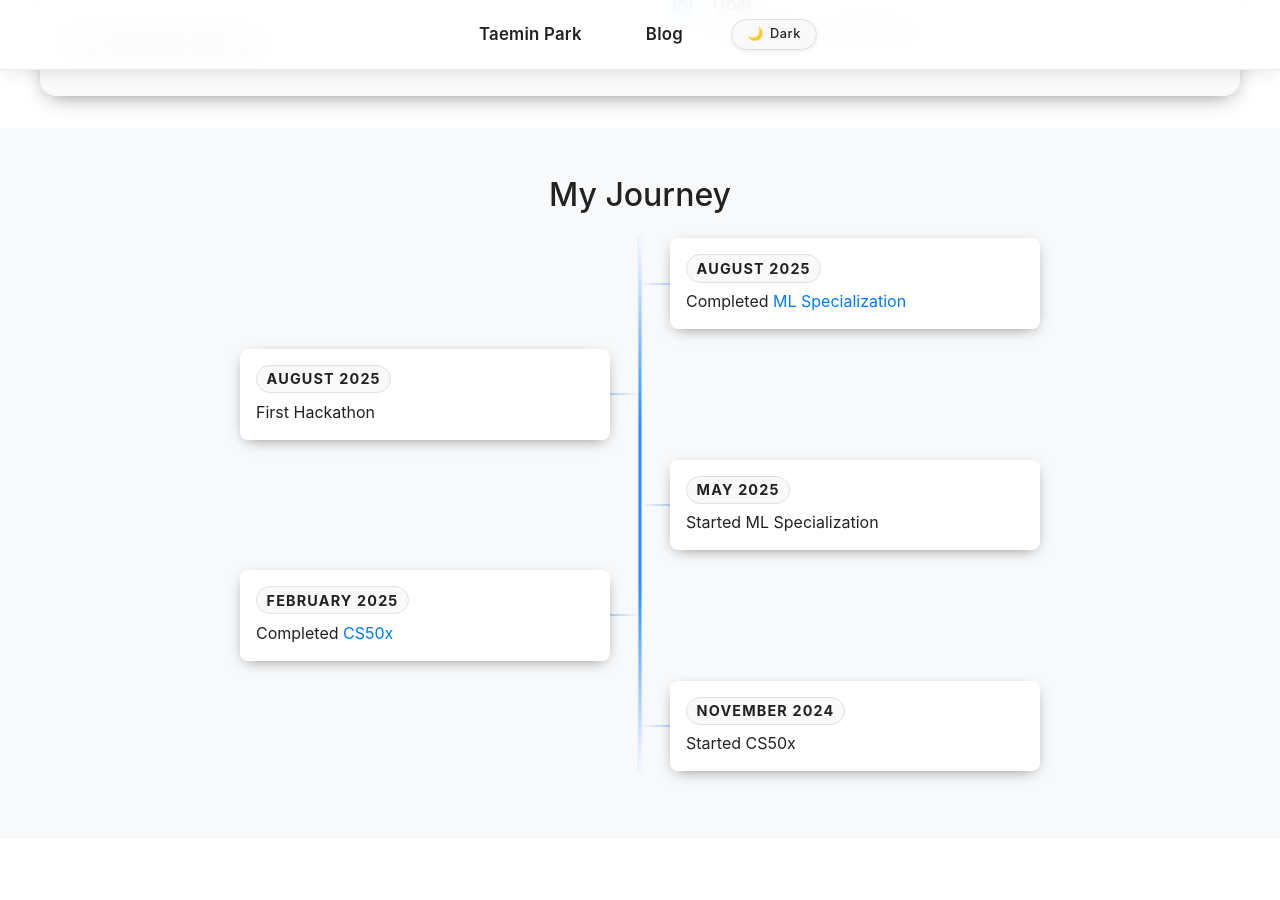
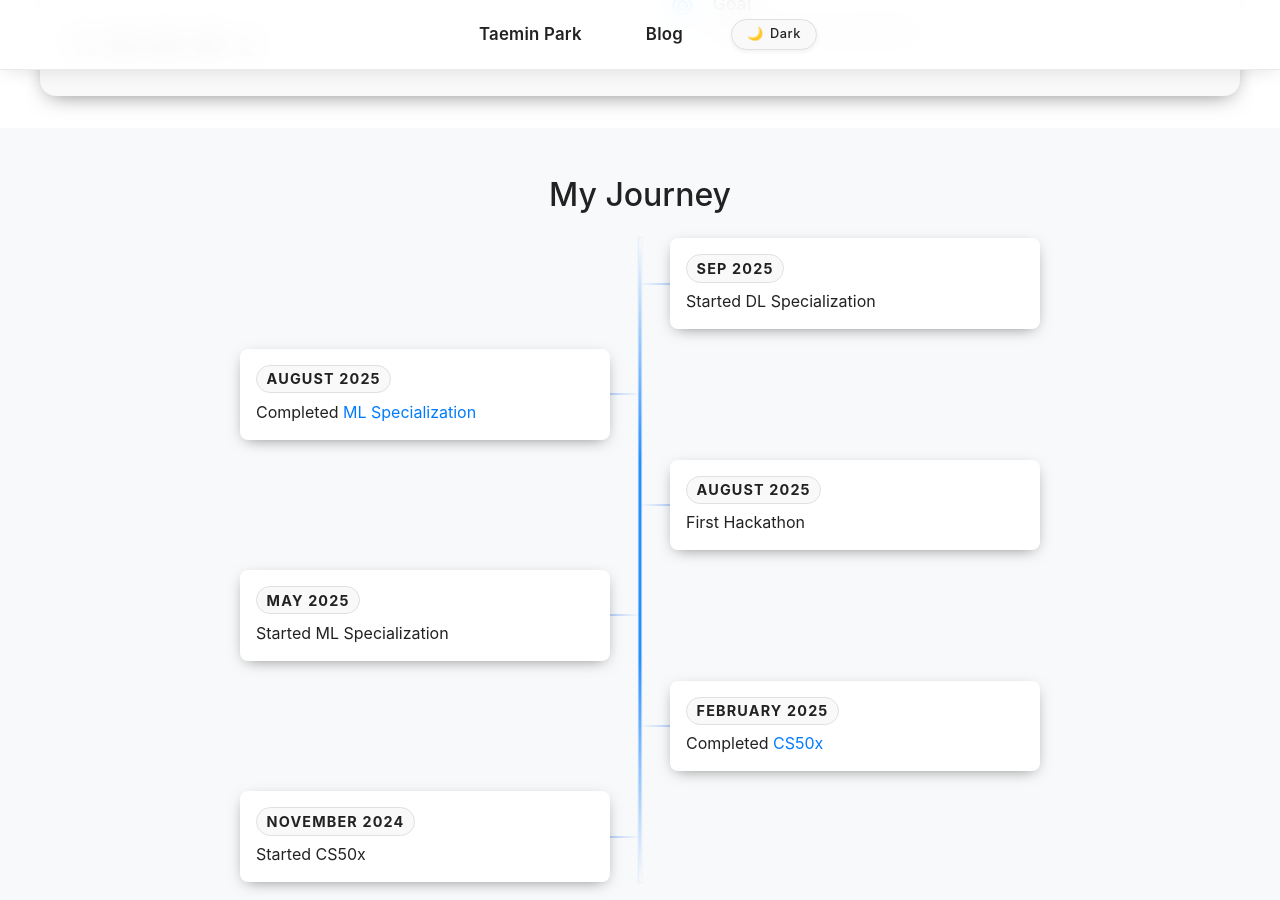
Before and after one commit to taemincode/taemincode.github.io, a Jekyll site: the page built from index.html, in a window 1280 px wide and 900 px high, scrolled down 1195 px. Built offline with Jekyll 4.4.1, drawn with Linux system fonts in a browser that asks for light colours.

Commit message:
Add timeline entry for DL Specialization

```diff
--- a/index.html
+++ b/index.html
@@ -117,6 +117,12 @@ description: Personal website of Taemin Park, showcasing his projects, blog post
             <div class="timeline">
                 <div class="timeline-item">
                     <div class="timeline-content">
+                        <h3>Sep 2025</h3>
+                        <p>Started DL Specialization</p>
+                    </div>
+                </div>
+                <div class="timeline-item">
+                    <div class="timeline-content">
                         <h3>August 2025</h3>
                         <p>Completed <a href="{{ site.baseurl }}/certificates/Andrew%20Ng's%20Machine%20Learning%20Specialization.pdf" target="_blank" rel="noopener">ML Specialization</a></p>
                     </div>
```
